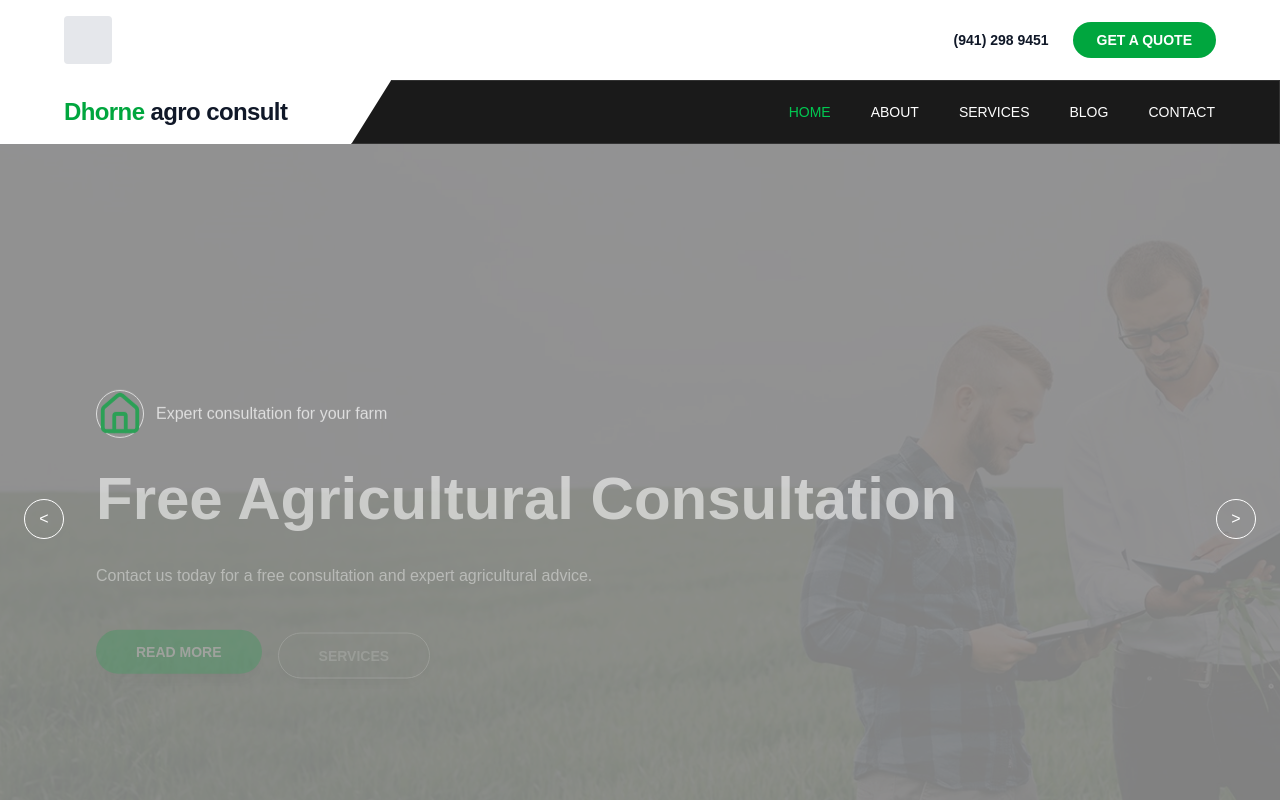
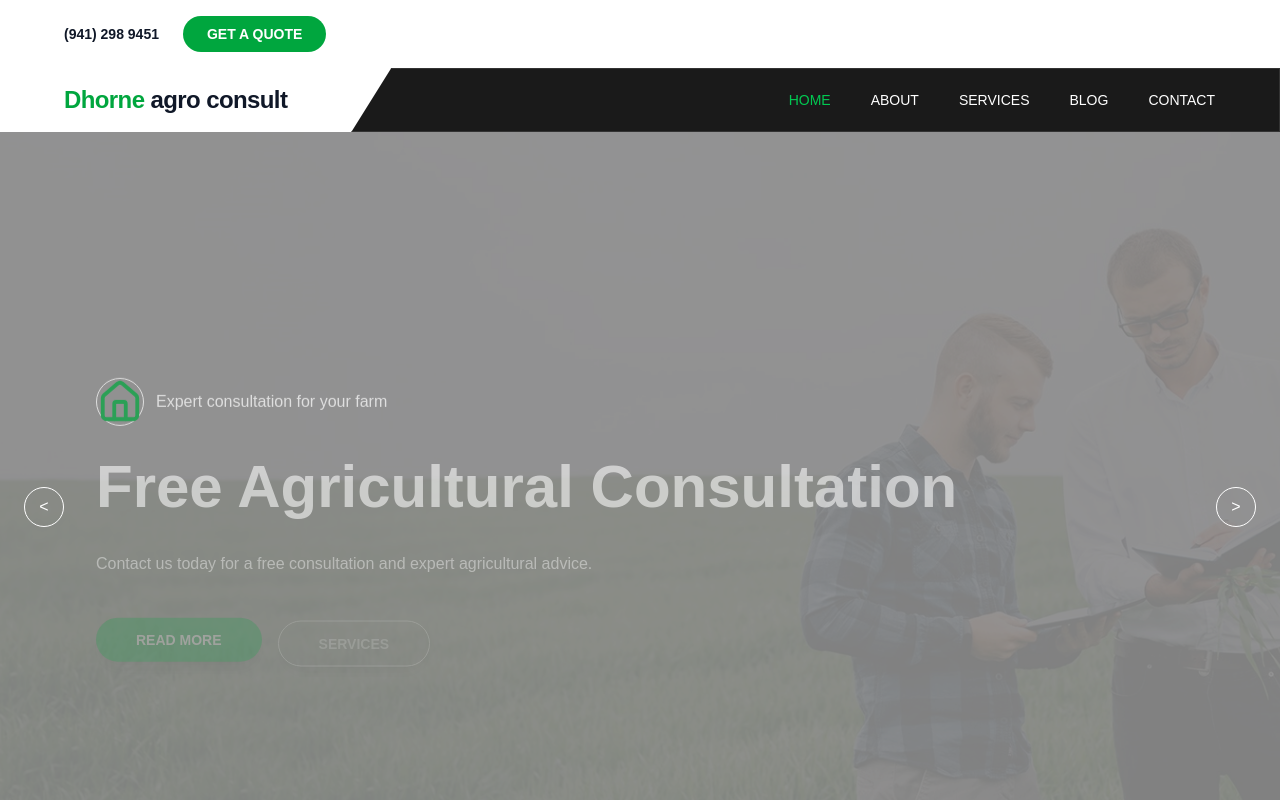
Before and after one commit to conflictonsions12/qwerty, a Next.js app: page / in a window 1280 px wide. Shown: the top 800 px of the page. Built offline with nearby package versions, Linux system fonts and the light colour scheme.

Commit message:
Update Header.jsx

```diff
--- a/src/components/Header.jsx
+++ b/src/components/Header.jsx
@@ -25,10 +25,10 @@
     <header className="w-full sticky top-0 z-50 bg-white">
       {/* Top contact bar */}
       <div className="flex items-center justify-between px-6 lg:px-16 py-4 bg-white">
-        <Link href="/" className="flex items-center gap-3">
-          {/* Text logo placeholder */}
+        {/* <Link href="/" className="flex items-center gap-3">
+          Text logo placeholder
           <div className="w-12 h-12 bg-gray-200 rounded" />
-        </Link>
+        </Link>  */}
 
         <div className="flex items-center gap-6 text-sm">
           <div className="hidden md:flex flex-col text-right">
```
